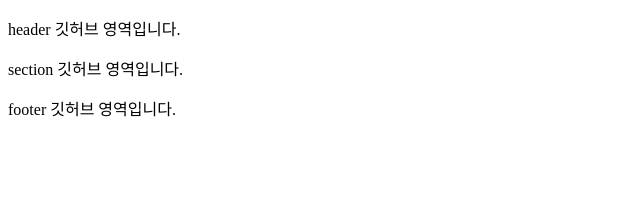
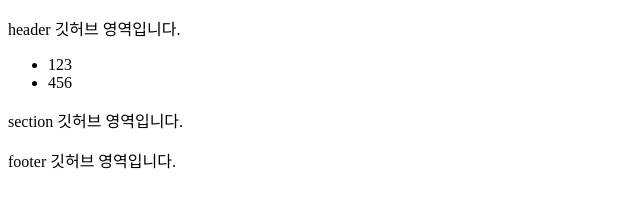
Before and after one commit to cielsea/everything, a plain HTML site: page index.html in a window 1280 px wide. Shown: the whole page, without its empty margins (0-640 px from the left). Drawn offline with Linux system fonts and the light colour scheme.

Commit message:
team01 first commit

```diff
--- a/index.html
+++ b/index.html
@@ -10,6 +10,12 @@
     <header>
         <p>header 깃허브 영역입니다.</p>
     </header>
+    <nav>
+        <ul>
+            <li>123</li>
+            <li>456</li>
+        </ul>
+    </nav>
 
     <section>
         <p>section 깃허브 영역입니다.</p>
```
